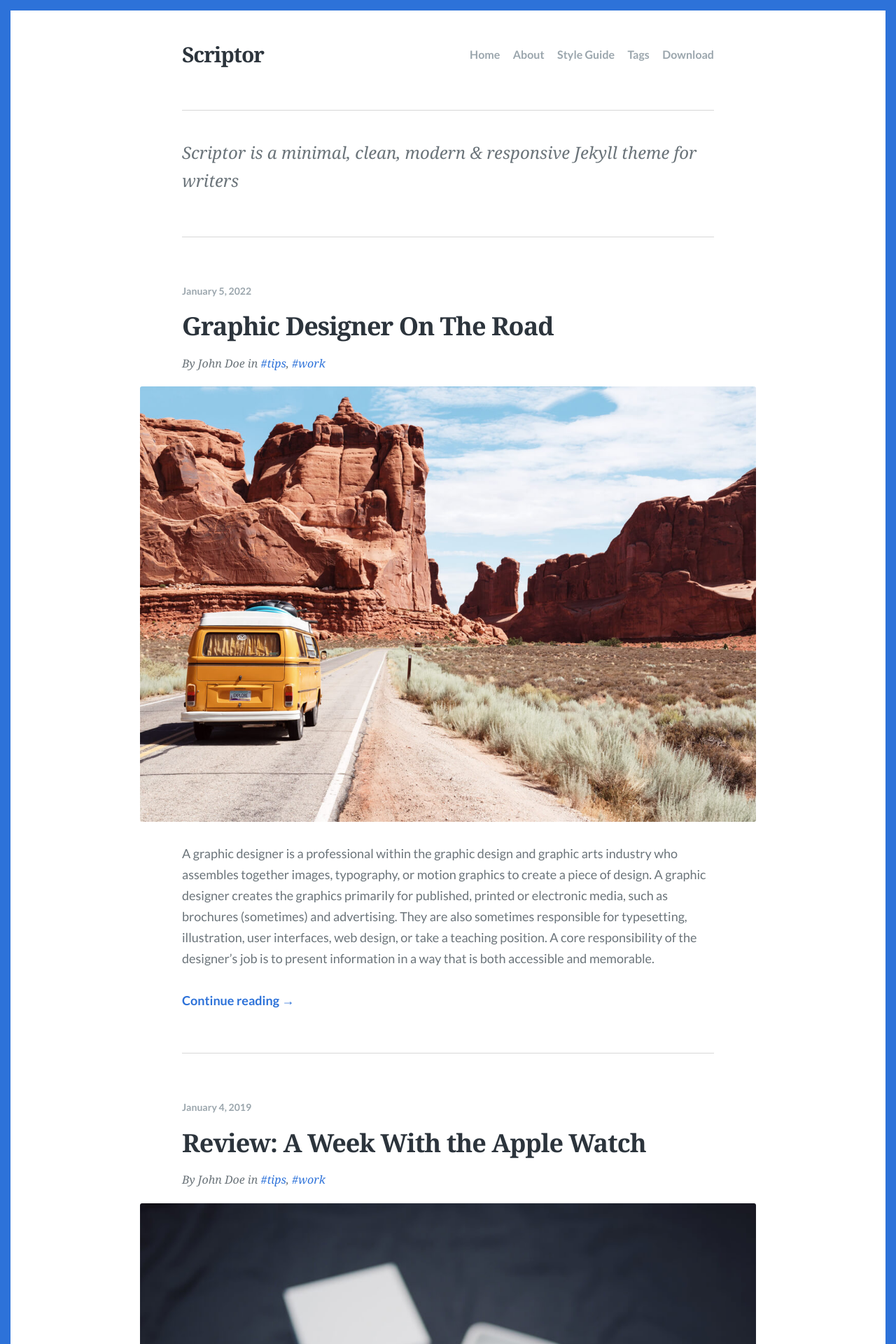
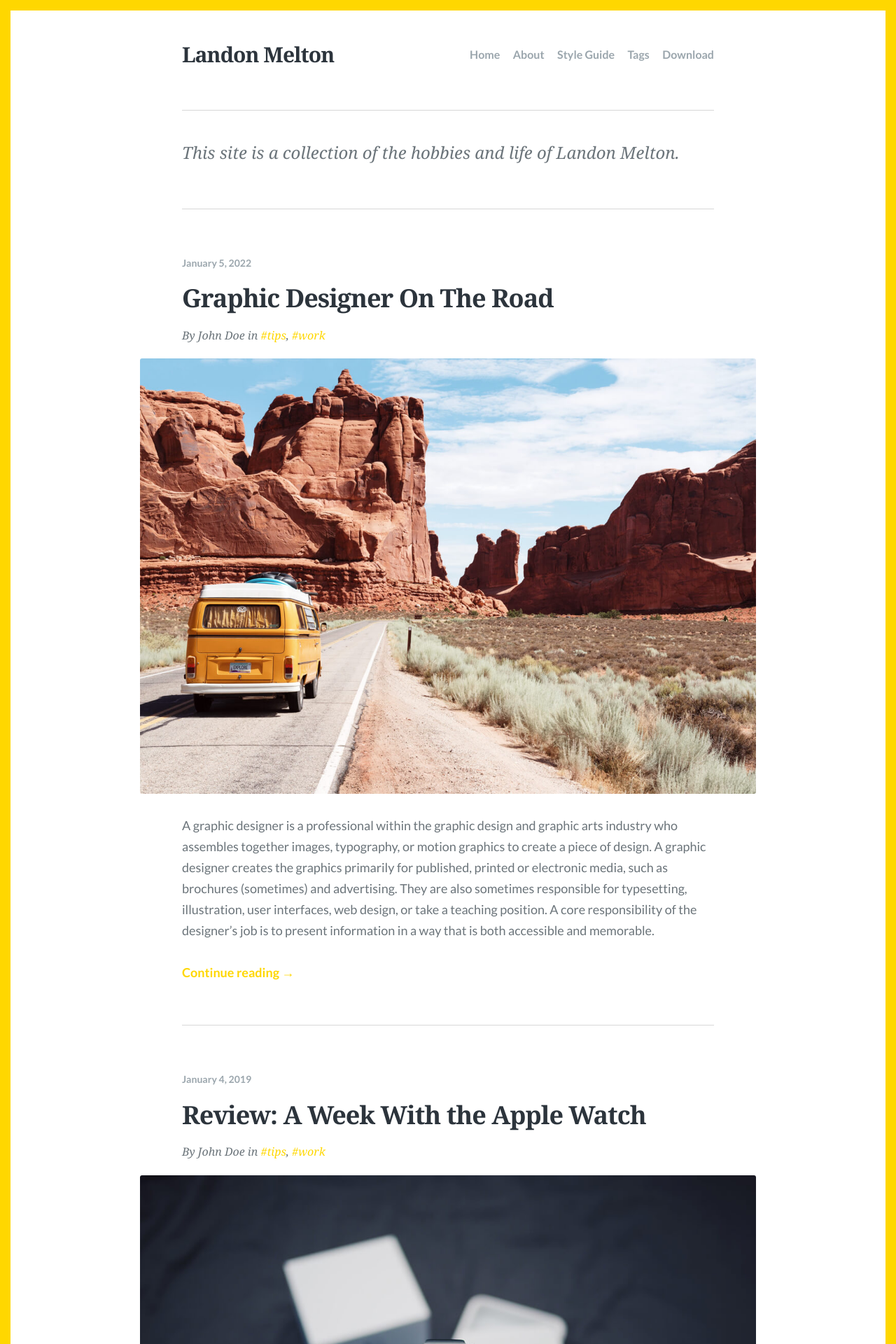
Before and after one commit to LandonMelton/ParkerMeltons, a Jekyll site: the page built from index.html, in a window 1280 px wide. Shown: the top 1920 px of the page at 70% size. Built offline with Jekyll 4.4.1, drawn with Linux system fonts in a browser that asks for light colours; some web fonts are replaced; the list of posts is cut into pages by our own code; some of the changed text lies outside the part shown.

Commit message:
Update _config.yml

```diff
--- a/_config.yml
+++ b/_config.yml
@@ -9,13 +9,13 @@
 lang: en-US
 
 # Site title
-title: "Scriptor"
+title: "Landon Melton"
 
 # A description of your site for meta tag, search engine results.
-description: "Scriptor is a minimal, clean, modern & responsive Jekyll theme for writers"
+description: "This site is a collection of the hobbies and life of Landon Melton."
 
 # The subpath of your site, e.g. /blog, for generating urls.
-baseurl: ""
+baseurl: "/Landon"
 
 # The base hostname & protocol of your site for where absolute urls are needed.
 url: "https://scriptor-jekyll.netlify.com"
@@ -37,17 +37,17 @@ navigation:
   - text: Tags
     url: /tags/
   - text: Download
-    url: https://github.com/JustGoodThemes/Scriptor-Jekyll-Theme
+    url:
 
 # The shortname for your Disqus site to enable comments.
 disqus: justgoodthemes
 
 # Colors
-accent_color: '#2d72d9'
+accent_color: '#FFD700'
 
 # Site footer
 footer:
-  content: "&copy; Scriptor all rights reserved. Theme by [JustGoodThemes](https://www.justgoodthemes.com)."
+  content: "&copy; Parker-Meltons all rights reserved. Thank you for visitng Landon's Life."
   has_social: true
 
 # Plugins
```
